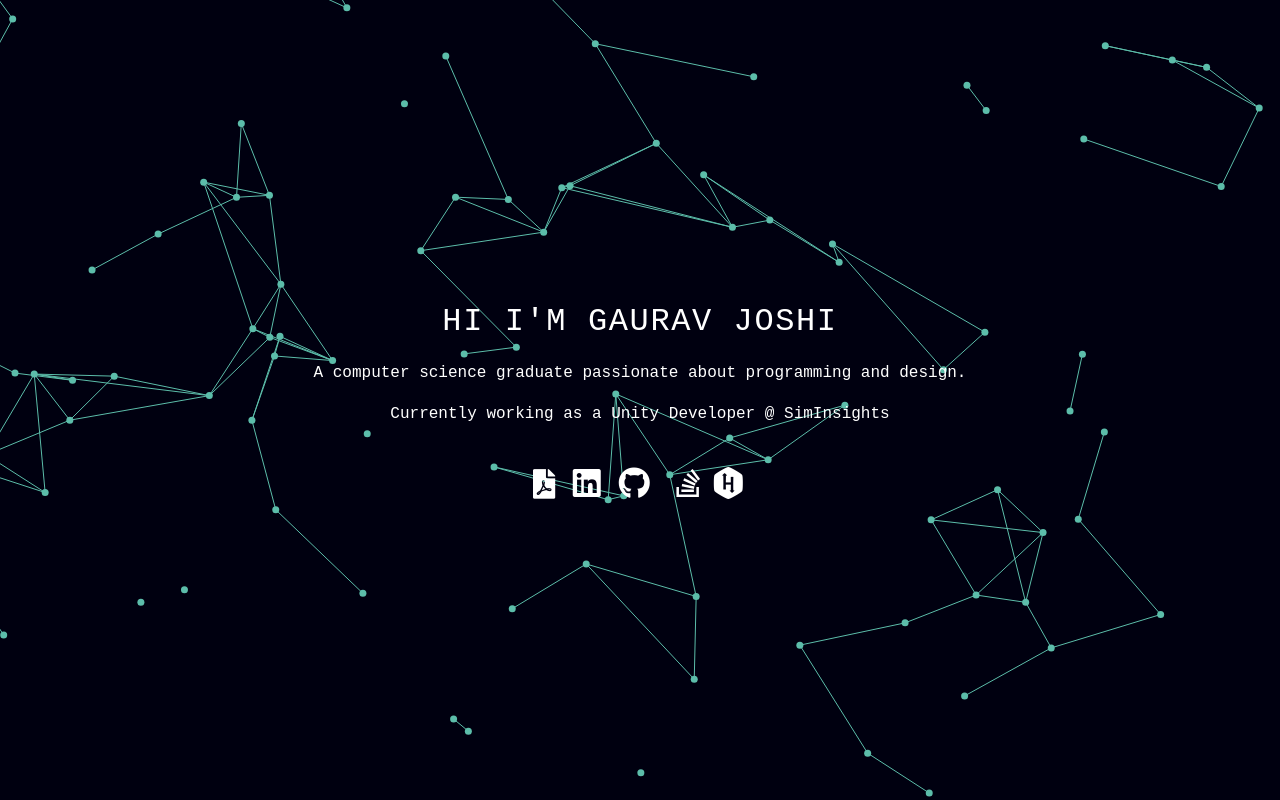
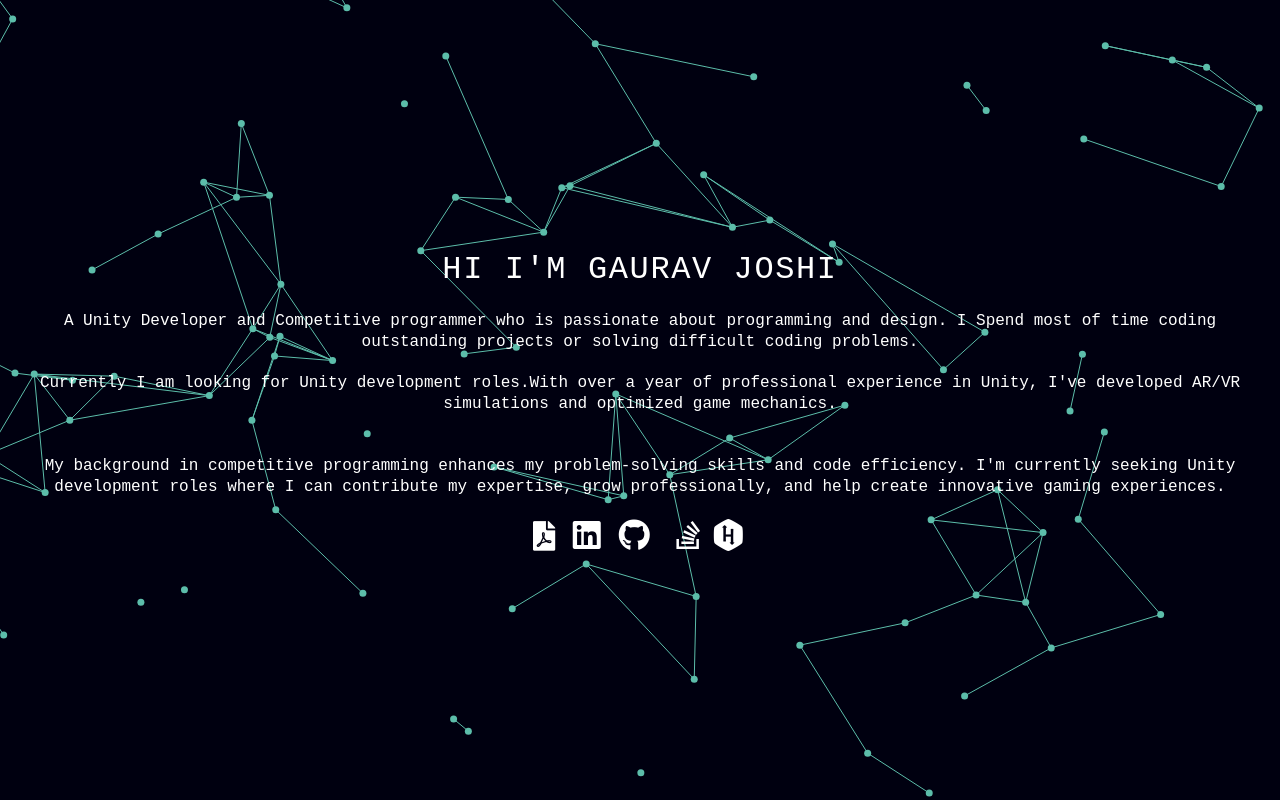
Before and after one commit to Gaurav-99/Gaurav-99.github.io, a plain HTML site: page index.html in a window 1280 px wide. Drawn offline with Linux system fonts and the light colour scheme; some icons are missing.

Commit message:
Update index.html

```diff
--- a/index.html
+++ b/index.html
@@ -22,10 +22,12 @@
     <div id="particles">
       <div id="intro">
         <h2 style="color:white; font-family:'Courier New', Courier, monospace; font-size:32px" >Hi I'm Gaurav Joshi</h2></br>
-      <div class="intro-heading" style="color: white; font-family:'Courier New', Courier, monospace\  \ \ ; font: size 2;0px">A computer science graduate passionate about programming and design.</div>
+      <div class="intro-heading" style="color: white; font-family:'Courier New', Courier, monospace\  \ \ ; font: size 2;0px">A Unity Developer and Competitive programmer who is passionate about programming and design. I Spend most of time coding outstanding projects or solving difficult coding problems. </div>
       </br>
-        <div class="intro-heading" style="color: white; font-family:'Courier New', Courier, monospace\  \ \ ; font: size 2;0px">Currently working as a Unity Developer @ SimInsights</div>
+        <div class="intro-heading" style="color: white; font-family:'Courier New', Courier, monospace\  \ \ ; font: size 2;0px">Currently I am looking for Unity development roles.With over a year of professional experience in Unity, I've developed AR/VR simulations and optimized game mechanics.</div>
         </br></br>
+        <div class="intro-heading" style="color: white; font-family:'Courier New', Courier, monospace\  \ \ ; font: size 2;0px">My background in competitive programming enhances my problem-solving skills and code efficiency. I'm currently seeking Unity development roles where I can contribute my expertise, grow professionally, and help create innovative gaming experiences.</div>
+        </br>
         <hr
           style="width: 100%; background-color: #e83951; border-color: #e83951"
         />
```
